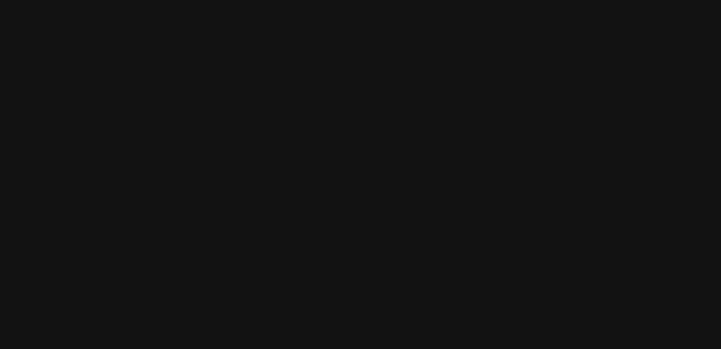
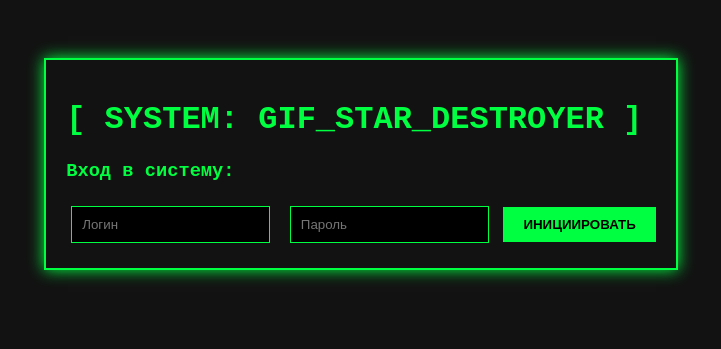
Before and after one commit to eziktumancik-spec/gif-site, a Flask app: page / in a window 1280 px wide. Before the commit the part shown is empty. Shown: the top 349 px of the page, without its empty margins (279-1000 px from the left). Run offline with Flask 3, Linux system fonts and the light colour scheme.

Commit message:
Update index.html

```diff
--- a/templates/index.html
+++ b/templates/index.html
@@ -3,15 +3,45 @@
 <head>
     <meta charset="UTF-8">
     <title>GIF Star Destroyer</title>
-
-    <link rel="icon" href="{{ url_for('static', filename='favicon.ico') }}" type="image/x-icon">
-
     <style>
-        /* Тут твои стили */
-        body { background: #121212; color: #00FF41; font-family: 'Courier New', monospace; }
-        /* ... и так далее ... */
+        body {
+            background: #121212;
+            color: #00FF41;
+            font-family: 'Courier New', monospace;
+            display: flex;
+            flex-direction: column;
+            align-items: center;
+            padding: 50px;
+        }
+        .container { border: 2px solid #00FF41; padding: 20px; box-shadow: 0 0 15px #00FF41; }
+        input { background: #000; border: 1px solid #00FF41; color: #00FF41; padding: 10px; margin: 5px; }
+        button { background: #00FF41; color: #000; border: none; padding: 10px 20px; cursor: pointer; font-weight: bold; }
+        .gif-list { margin-top: 30px; display: grid; grid-template-columns: repeat(3, 1fr); gap: 20px; }
     </style>
 </head>
 <body>
-    </body>
+
+    <div class="container">
+        <h1>[ SYSTEM: GIF_STAR_DESTROYER ]</h1>
+
+        {% if not user %}
+            <h3>Вход в систему:</h3>
+            <form action="/register" method="POST">
+                <input type="text" name="username" placeholder="Логин" required>
+                <input type="password" name="password" placeholder="Пароль" required>
+                <button type="submit">ИНИЦИИРОВАТЬ</button>
+            </form>
+        {% else %}
+            <p>Добро пожаловать, адмирал <strong>{{ user }}</strong>!</p>
+            <a href="/logout" style="color: #FF3131;">[ ВЫХОД ]</a>
+        {% endif %}
+    </div>
+
+    <div class="gif-list">
+        {% for gif in gifs %}
+            <img src="{{ gif }}" width="200">
+        {% endfor %}
+    </div>
+
+</body>
 </html>
```
